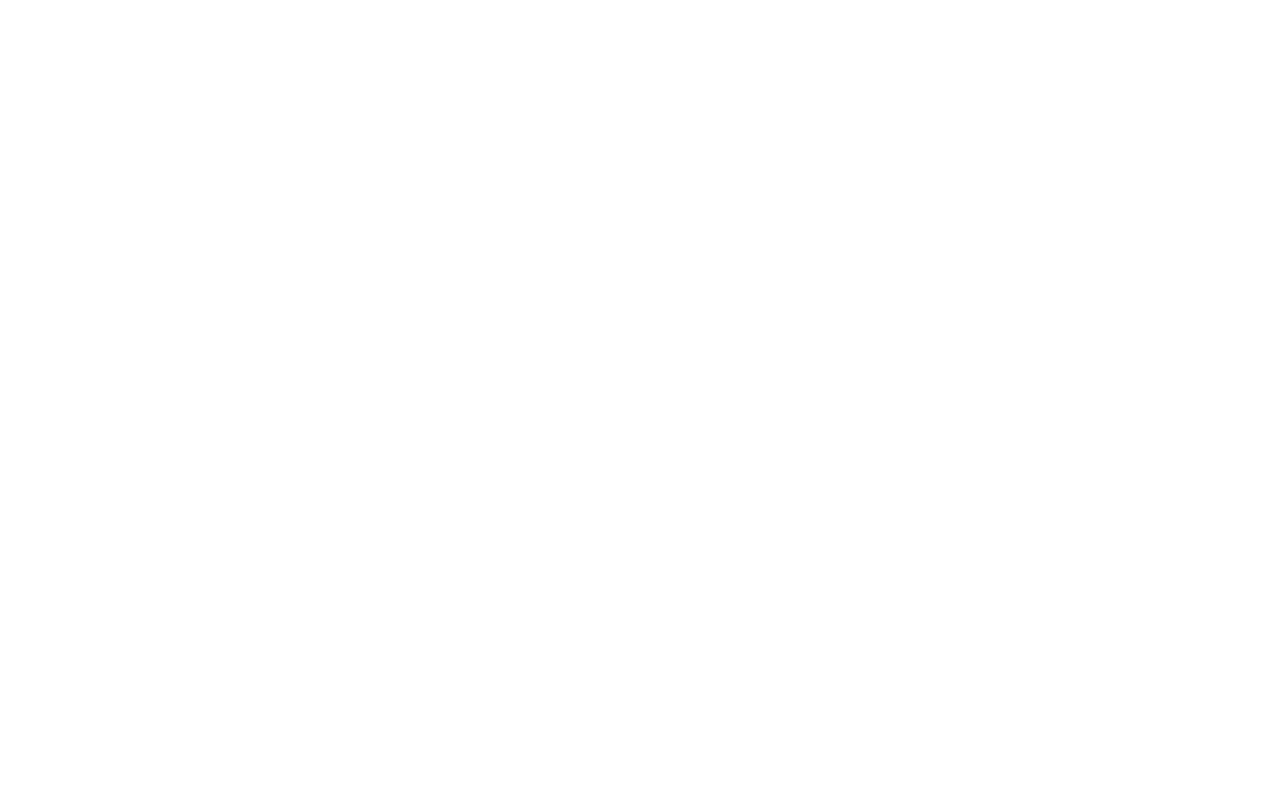
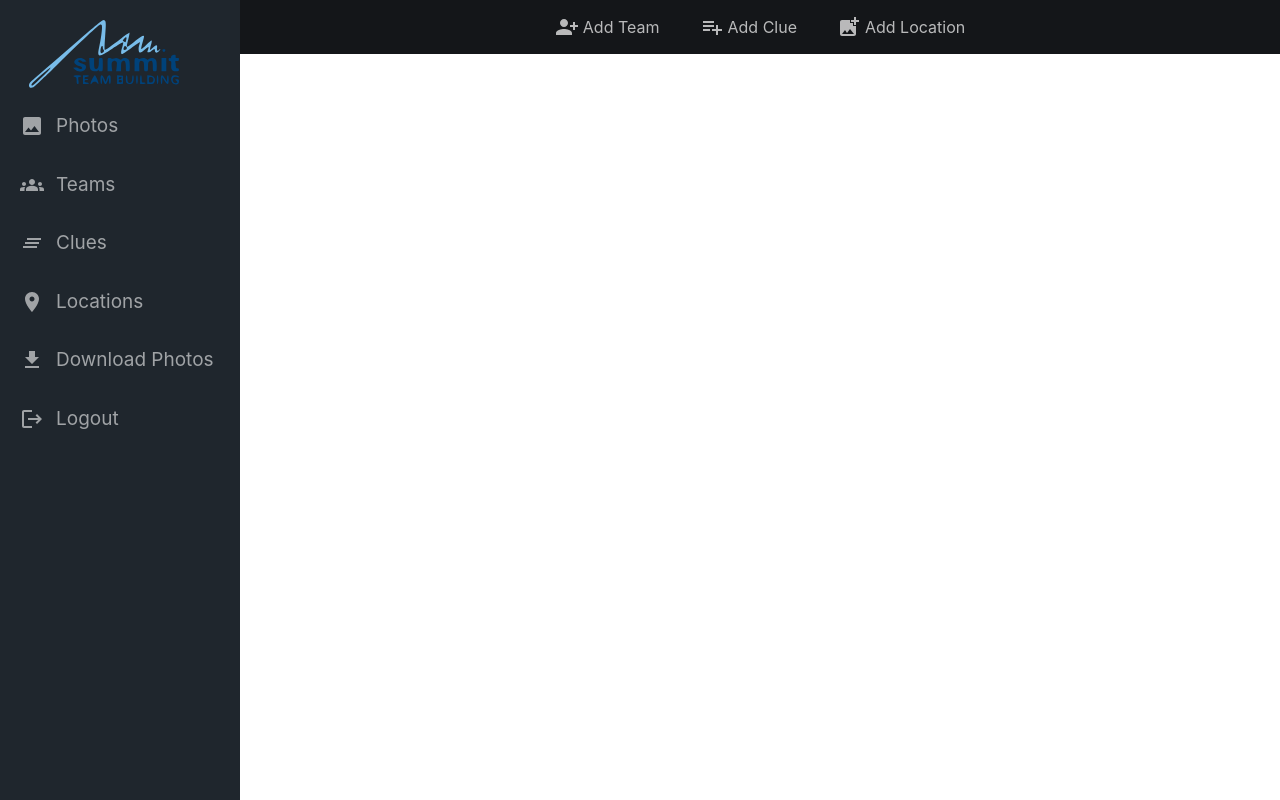
Before and after one commit to SumQ2025/summit-frontend, a React (Create React App) app: page /admin/dashboard in a window 1280 px wide. Before the commit this address had no page. Built offline with nearby package versions, Linux system fonts and the light colour scheme.

Commit message:
completed layout ui

```diff
--- a/package.json
+++ b/package.json
@@ -5,6 +5,7 @@
   "dependencies": {
     "@emotion/react": "^11.13.3",
     "@emotion/styled": "^11.13.0",
+    "@mui/icons-material": "^6.0.1",
     "@mui/material": "^6.0.1",
     "@reduxjs/toolkit": "^2.2.7",
     "@testing-library/jest-dom": "^5.17.0",
--- a/src/App.js
+++ b/src/App.js
@@ -5,6 +5,8 @@
 import UserRoute from "./Routes/UserRoute";
 import AdminRoute from "./Routes/AdminRoute";
 import UserPanel from "./pages/UserPanel";
+import Layout from "./pages/Layout";
+import Dashboard from "./pages/Dashboard";
 
 function App() {
   return (
@@ -14,6 +16,9 @@
         <Route path="login" element={<UserLogin />} />
         <Route path="user-panel" element={<UserPanel />} />
         <Route path="admin/login" element={<AdminLogin />} />
+        <Route path="admin/" element={<Layout />}>
+          <Route path="dashboard" element={<Dashboard />} />
+        </Route>
       </Routes>
     </BrowserRouter>
   );
--- a/src/components/ClueCard.js
+++ b/src/components/ClueCard.js
@@ -70,7 +70,7 @@
         className="hidden"
         ref={fileRef}
       />
-      <img src={`https://aqueous-plains-92900-147f689c2375.herokuapp.com/uploads/${filename}`} />
+      <img src={`http://localhost:5000/uploads/${filename}`} />
     </div>
   );
 };
--- /dev/null
+++ b/src/pages/Dashboard.js
@@ -0,0 +1,7 @@
+import React from "react";
+
+const Dashboard = () => {
+  return <div>dashboard</div>;
+};
+
+export default Dashboard;
--- /dev/null
+++ b/src/pages/Layout.js
@@ -0,0 +1,81 @@
+import React from "react";
+import { Outlet, Link } from "react-router-dom";
+import PhotoIcon from "@mui/icons-material/Photo";
+import GroupsIcon from "@mui/icons-material/Groups";
+import ClearAllIcon from "@mui/icons-material/ClearAll";
+import LocationOnIcon from "@mui/icons-material/LocationOn";
+import DownloadIcon from "@mui/icons-material/Download";
+import LogoutIcon from "@mui/icons-material/Logout";
+import AddIcon from "@mui/icons-material/Add";
+import PersonAddAlt1Icon from "@mui/icons-material/PersonAddAlt1";
+import PlaylistAddIcon from "@mui/icons-material/PlaylistAdd";
+import AddPhotoAlternateIcon from "@mui/icons-material/AddPhotoAlternate";
+
+import logo from "../assets/img/logo.svg";
+
+const Layout = () => {
+  return (
+    <div className="flex">
+      <div className="flex flex-col bg-[#1f262d] pt-[20px] text-white h-screen w-[240px] text-[19px]">
+        <div className="flex justify-center mr-8 mb-2">
+          <img src={logo} alt="logo" className="w-[150px]" />
+        </div>
+        <Link to="/">
+          <div className="flex gap-3 items-center pl-[20px] p-[15px] hover:bg-[#27a9e3] hover:text-white transition-all duration-200 text-[#a0a3a6]">
+            <PhotoIcon />
+            Photos
+          </div>
+        </Link>
+        <Link to="/">
+          <div className="flex gap-3 items-center pl-[20px] p-[15px] hover:bg-[#27a9e3] hover:text-white transition-all duration-200 text-[#a0a3a6]">
+            <GroupsIcon />
+            Teams
+          </div>
+        </Link>
+        <Link to="/">
+          <div className="flex gap-3 items-center pl-[20px] p-[15px] hover:bg-[#27a9e3] hover:text-white transition-all duration-200 text-[#a0a3a6]">
+            <ClearAllIcon />
+            Clues
+          </div>
+        </Link>
+        <Link to="/">
+          <div className="flex gap-3 items-center pl-[20px] p-[15px] hover:bg-[#27a9e3] hover:text-white transition-all duration-200 text-[#a0a3a6]">
+            <LocationOnIcon />
+            Locations
+          </div>
+        </Link>
+        <Link to="/">
+          <div className="flex gap-3 items-center pl-[20px] p-[15px] hover:bg-[#27a9e3] hover:text-white transition-all duration-200 text-[#a0a3a6]">
+            <DownloadIcon />
+            Download Photos
+          </div>
+        </Link>
+        <Link to="/">
+          <div className="flex gap-3 items-center pl-[20px] p-[15px] hover:bg-[#27a9e3] hover:text-white transition-all duration-200 text-[#a0a3a6]">
+            <LogoutIcon />
+            Logout
+          </div>
+        </Link>
+      </div>
+      <div className="grow text-white">
+        <div className="bg-[#141619] p-[15px] flex justify-center gap-10">
+          <div className="flex gap-1 items-center opacity-70 hover:opacity-100 transition-all duration-200">
+            <PersonAddAlt1Icon />
+            <button>Add Team</button>
+          </div>
+          <div className="flex gap-1 items-center opacity-70 hover:opacity-100 transition-all duration-200">
+            <PlaylistAddIcon />
+            <button>Add Clue</button>
+          </div>
+          <div className="flex gap-1 items-center opacity-70 hover:opacity-100 transition-all duration-200">
+            <AddPhotoAlternateIcon />
+            <button>Add Location</button>
+          </div>
+        </div>
+        <Outlet />
+      </div>
+    </div>
+  );
+};
+
+export default Layout;
--- a/src/redux/clueSlice.js
+++ b/src/redux/clueSlice.js
@@ -11,8 +11,8 @@
 export const uploadPhoto = createAsyncThunk("uploadPhoto", async (formData) => {
   try {
     const response = await axios.post(
-        "https://aqueous-plains-92900-147f689c2375.herokuapp.com/upload",
-    //   "http://localhost:5000/upload",
+      //   "https://aqueous-plains-92900-147f689c2375.herokuapp.com/upload",
+      "http://localhost:5000/upload",
       formData,
       {
         headers: {
```
Also changed, not shown: src/assets/img/logo.svg (added), 1 other file (tests, documents, lock files or other folders).
